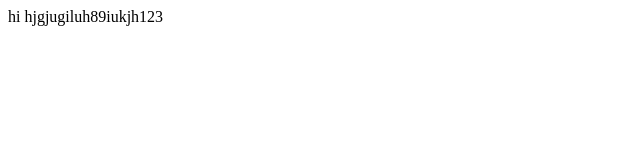
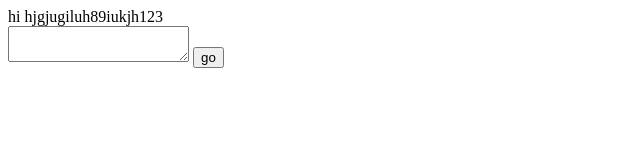
Before and after one commit to zalmanee/coby, a plain HTML site: page koshertest.html in a window 1280 px wide. Shown: the whole page, without its empty margins (0-640 px from the left). Drawn offline with Linux system fonts and the light colour scheme.

Commit message:
Update koshertest.html

```diff
--- a/koshertest.html
+++ b/koshertest.html
@@ -6,7 +6,7 @@
 <body>
 <div id="container">hi hjgjugiluh89iukjh123</div>
 <script src="https://yaakovyitzchak.github.io/coby/atzmus.js"></script>
-  <!--<script src="https://yaakovyitzchak.github.io/coby/main.js"></script>__.
+  <script src="https://yaakovyitzchak.github.io/coby/kosher.js"></script>
   <textarea id="lol"></textarea>
   <button id="go">go</button>
 <script>
```
